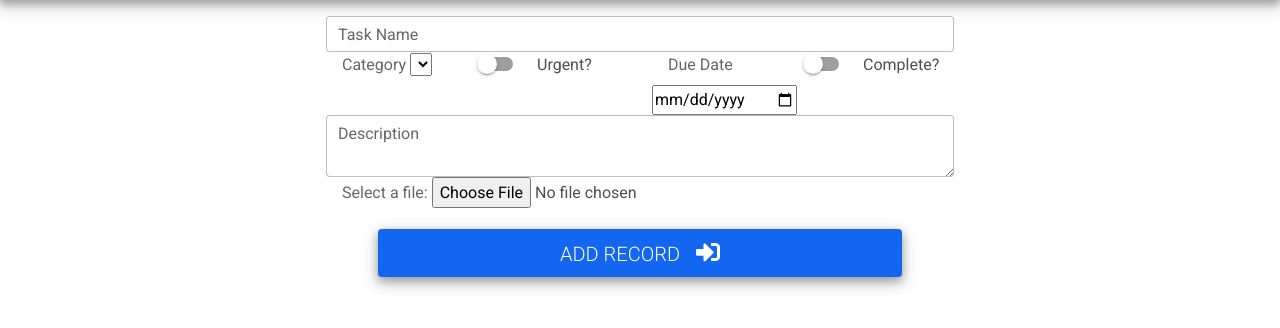
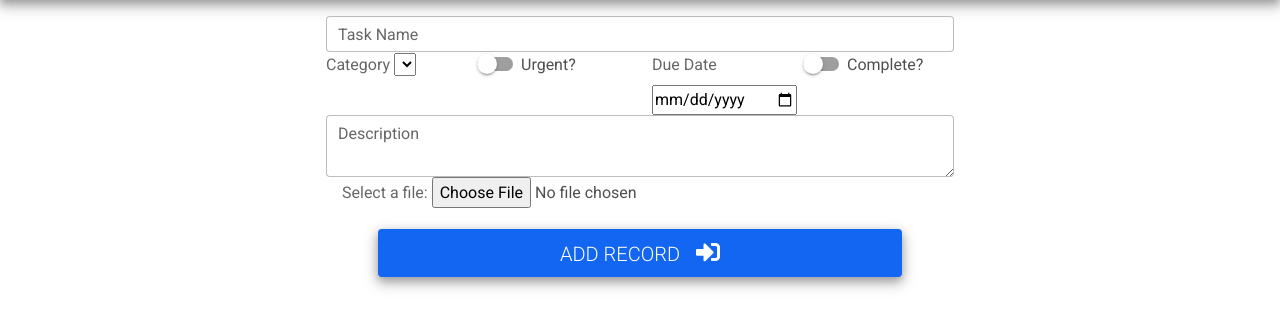
Before and after one commit to ruszkipista/cims03-my-car, a Flask app: template templates/tasks.html in a window 1280 px wide. Shown: the part 59-387 px from the top of the page. Run offline with Flask 2, Linux system fonts and the light colour scheme; the template is opened without the code that fills it, so the values that code supplies are empty.

Commit message:
adjust width styling of Tasks page

```diff
--- a/templates/tasks.html
+++ b/templates/tasks.html
@@ -17,7 +17,7 @@
           <div class="row">
             <!-- category_id -->
             <div class="col-7 col-lg-3">
-              <label for="category_id" class="form-label ms-3">Category</label>
+              <label for="category_id" class="form-label">Category</label>
               <select name="category_id" id="category_id">
                   <option value="none"></option>
                   {% for category_id in categories %}
@@ -29,18 +29,18 @@
             </div>
             <!-- is_urgent -->
             <div class="form-check form-switch col-5 col-lg-3">
-              <label for="is_urgent" class="form-check-label ms-3">Urgent?</label>
+              <label for="is_urgent" class="form-check-label">Urgent?</label>
               <input type="checkbox" class="form-check-input" name="is_urgent" id="is_urgent" {% if last_task['is_urgent'] %}checked{% endif %}>
             </div>
             <!-- due_date -->
             <div class="col-7 col-lg-3">
-              <label for="due_date" class="form-label ms-3">Due Date</label>
+              <label for="due_date" class="form-label">Due Date</label>
               <input type="date" name="due_date" id="due_date" value="{{ last_task['due_date']|datetime_to_str('%Y-%m-%d') }}">
             </div>
             <!-- is_complete -->
             <div class="form-check form-switch col-5 col-lg-3">
               <input type="checkbox" class="form-check-input" name="is_complete" id="is_complete" {% if last_task['is_complete'] %}checked{% endif %}>
-              <label for="is_complete" class="form-check-label ms-3">Complete?</label>
+              <label for="is_complete" class="form-check-label">Complete?</label>
             </div>
          </div>
           <!-- description -->
@@ -60,9 +60,9 @@
     </div>
 
     {% if tasks %}
-    <div class="accordion accordion-flush" id="accordionTasks">
+    <div class="accordion col-12 offset-md-2 col-md-8 offset-lg-3 col-lg-6" id="accordionTasks">
         {% for task in tasks %}
-        <div class="accordion-item">
+        <div class="accordion-item ">
           <h2 class="accordion-header" id="heading{{ loop.index }}">
             <button type="button" class="accordion-button bg-info {% if loop.index>1 %}collapsed{% endif %}"
               data-mdb-toggle="collapse"
```
